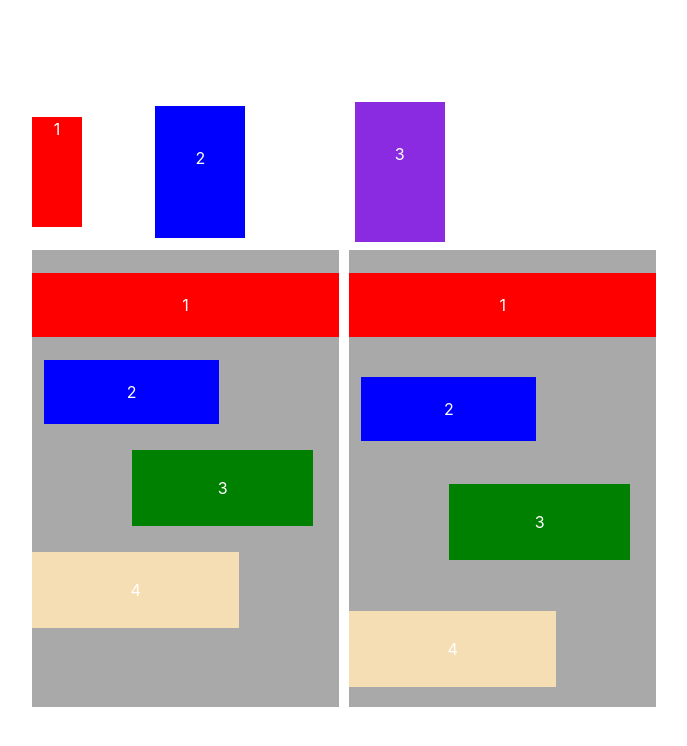
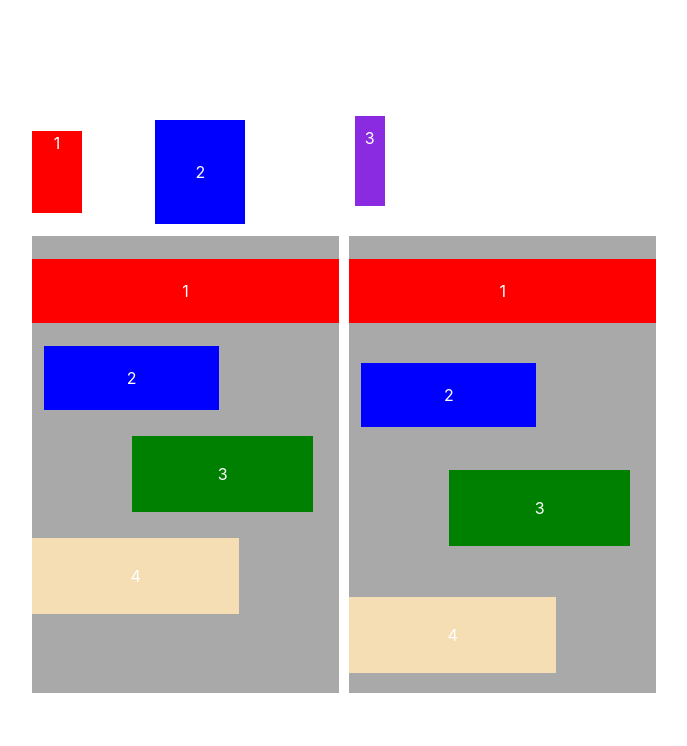
Before and after one commit to carlosjorger/vue-fluid-dnd, a Vue app: page / in a window 1280 px wide. Shown: the top 746 px of the page, without its empty margins (224-911 px from the left). Built offline with nearby package versions, Linux system fonts and the light colour scheme.

Commit message:
🐞 fix: heigh in horizontal droppable

```diff
--- a/src/App.vue
+++ b/src/App.vue
@@ -41,9 +41,9 @@ import Droppable from "./components/Droppable.vue";
           style="
             color: white;
             background-color: blueviolet;
-            padding: 40px;
+            padding: 10px;
             margin: 8px;
-            height: 60px;
+            height: 70px;
           "
         >
           3
--- a/src/components/Draggable.vue
+++ b/src/components/Draggable.vue
@@ -80,7 +80,6 @@ const onmousedown = (event: MouseEvent) => {
   const { width, height } = element.getBoundingClientRect();
   const { offsetX, offsetY, x, y, pageY, pageX } = event;
   const { marginTop, marginLeft } = element.style;
-  setBorderBoxStyle(element);
   dragging.value = true;
   offset.value = { offsetX, offsetY };
   emitDragEventToSiblings(element);
@@ -90,6 +89,7 @@ const onmousedown = (event: MouseEvent) => {
     left: pageX - width / 2 - parseFloatEmpty(marginLeft),
   };
   setDraggingStyles(element);
+  setBorderBoxStyle(element);
   setTransform(element, x, y);
 
   document.addEventListener("mousemove", (event: MouseEvent) => {
@@ -147,6 +147,7 @@ const emitEventToSiblings = (element: HTMLElement, event: "drag" | "drop") => {
     sibling = sibling.nextElementSibling;
   }
 };
+// TODO: refactor both function calculateHeightWhileDragging and calculateWidthWhileDragging
 const calculateHeightWhileDragging = (
   current: HTMLElement,
   brother: HTMLElement
@@ -237,9 +238,11 @@ const onmouseup = (event: MouseEvent) => {
 };
 const removeDraggingStyles = (element: HTMLElement) => {
   element.style.cssText = style.value;
-  element.style.transition = "transform 300 ease";
+  element.style.zIndex = "1000";
+  element.style.transition = "transform 300ms ease-out";
   setTimeout(() => {
     element.style.transition = "";
+    element.style.zIndex = "";
   }, 300);
 };
 const setDraggingStyles = (element: HTMLElement) => {
@@ -278,5 +281,6 @@ watch(childRef, (element) => {
   cursor: v-bind("computedCursor");
 }
 </style>
+<!-- TODO: test with percent width and height -->
 <!-- TODO: refactor -->
 <!-- TODO: fix drop outside windows -->
```
